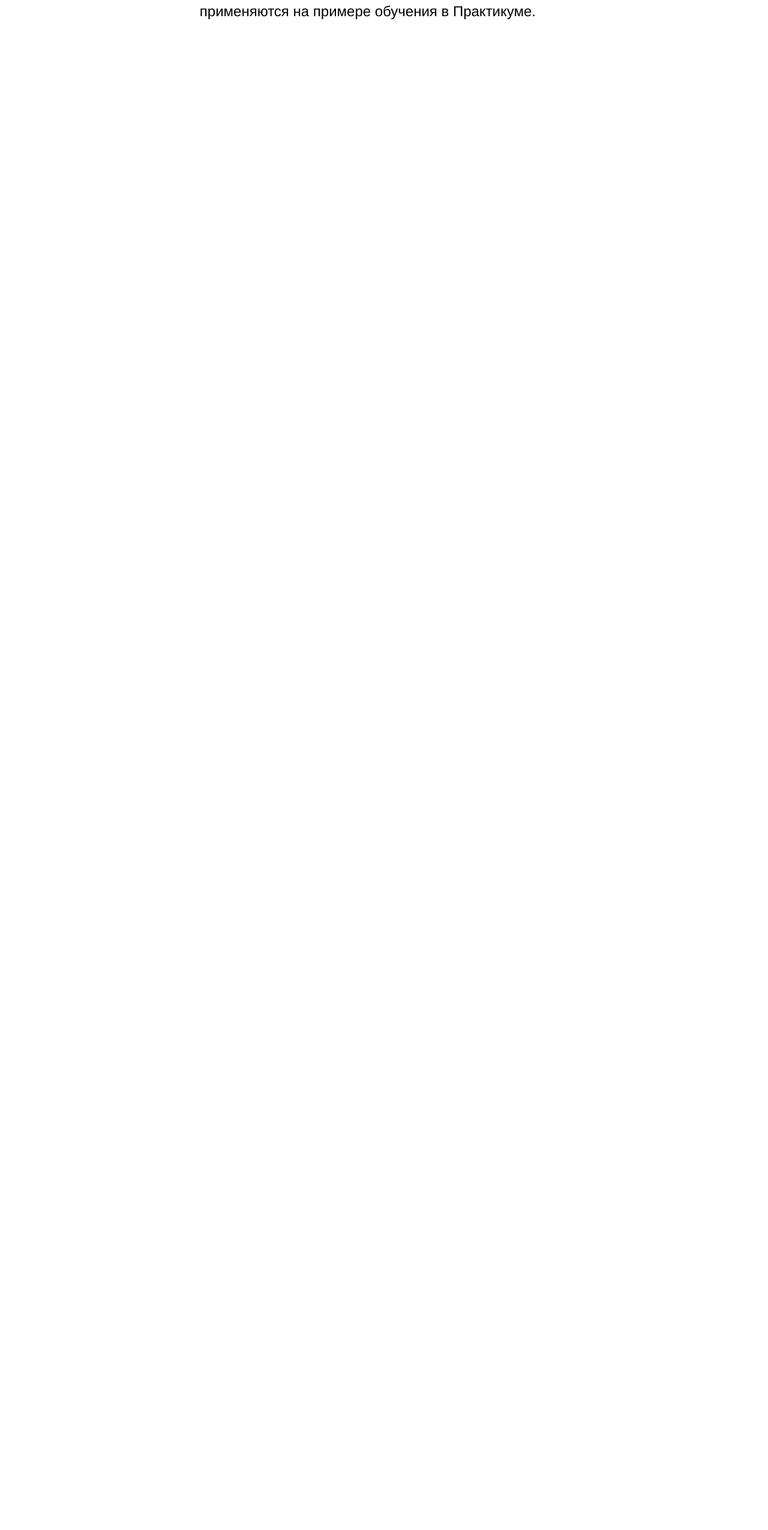
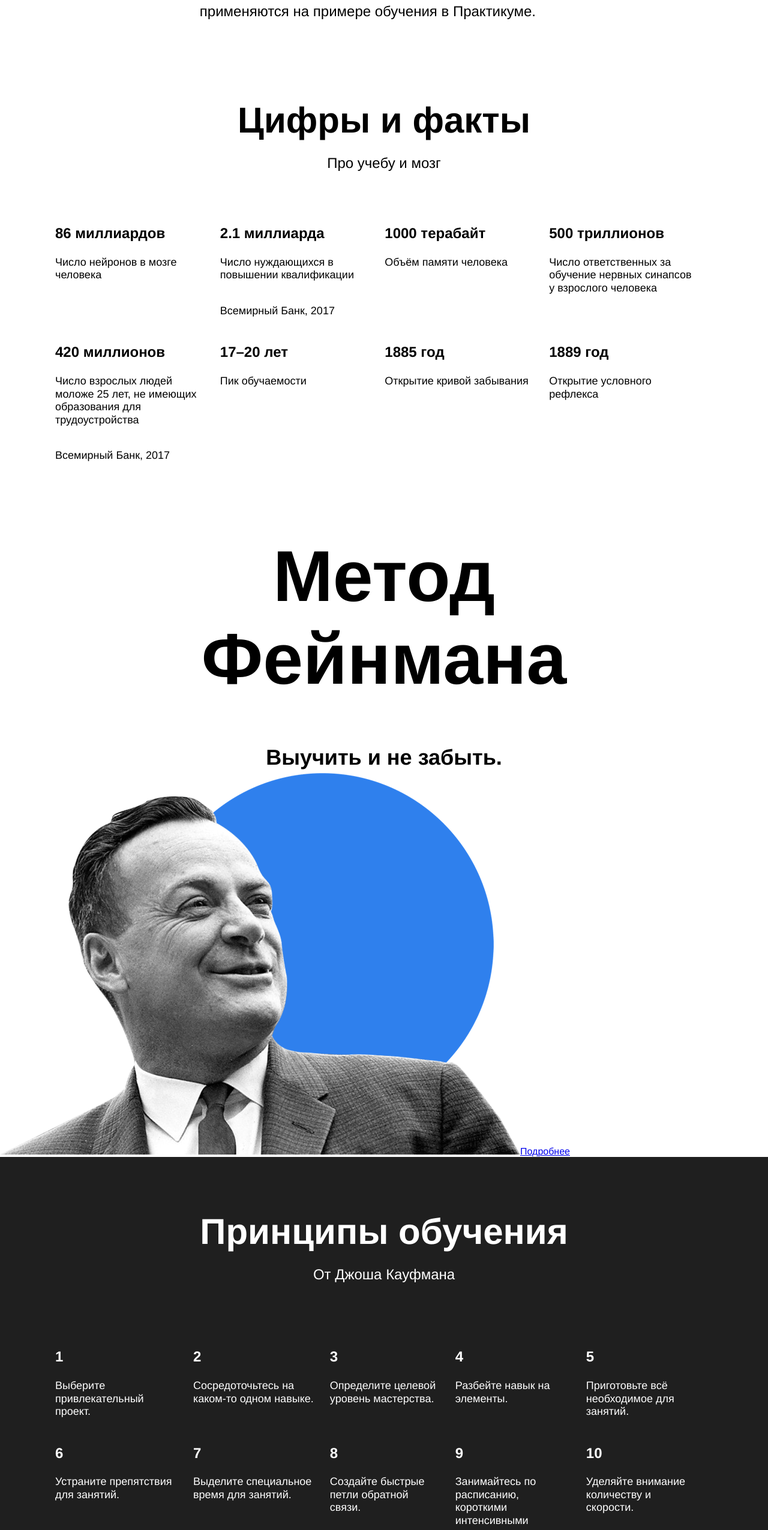
Before and after one commit to LalightKosh/My-first-rep, a React (Create React App) app: page / in a window 1280 px wide. Shown: the part 1304-3855 px from the top of the page at 60% size. Before the commit the page ends 1370 px from the top, so only its background shows below. Built offline with nearby package versions, Linux system fonts and the light colour scheme.

Commit message:
chore: finished a page

```diff
--- a/src/App.js
+++ b/src/App.js
@@ -1,6 +1,9 @@
 import "./index.css";
 import headerLogo from "./images/logo_place_header.svg";
+import footerLogo from "./images/logo_place_footer.svg";
 import headerImage from "./images/two_again.png";
+import feynman from "./images/feynman.png";
+import kaufman_triangle from "./images/kaufman-triangle.svg";
 
 const App = () => {
   return (
@@ -54,6 +57,181 @@ const App = () => {
           </div>
         </div>
       </section>
+      <section className="digits">
+        <h3 className="digits__title">Цифры и факты</h3>
+        <h2 className="digits__subtitle">Про учебу и мозг</h2>
+        <table className="digits__table">
+          <tr>
+            <td>
+              <p className="table__title">86 миллиардов</p>
+              <p className="table__text">Число нейронов в мозге человека</p>
+            </td>
+            <td>
+              <p className="table__title">2.1 миллиарда</p>
+              <p className="table__text">
+                Число нуждающихся в повышении квалификации
+              </p>
+              <p className="bank">Всемирный Банк, 2017</p>
+            </td>
+            <td>
+              <p className="table__title">1000 терабайт</p>
+              <p className="table__text">Объём памяти человека</p>
+            </td>
+            <td>
+              <p className="table__title">500 триллионов</p>
+              <p className="table__text">
+                Число ответственных за обучение нервных синапсов у взрослого
+                человека
+              </p>
+            </td>
+          </tr>
+          <tr>
+            <td>
+              <p className="table__title">420 миллионов</p>
+              <p className="table__text">
+                Число взрослых людей моложе 25 лет, не имеющих образования для
+                трудоустройства
+              </p>
+              <p className="bank">Всемирный Банк, 2017</p>
+            </td>
+            <td>
+              <p className="table__title">17–20 лет</p>
+              <p className="table__text">Пик обучаемости</p>
+            </td>
+            <td>
+              <p className="table__title">1885 год</p>
+              <p className="table__text">Открытие кривой забывания</p>
+            </td>
+            <td>
+              <p className="table__title">1889 год</p>
+              <p className="table__text">Открытие условного рефлекса</p>
+            </td>
+          </tr>
+        </table>
+      </section>
+      <section className="feynman" height="890px">
+        <h1 className="feynman__title">Метод Фейнмана</h1>
+        <h2 className="feynman__subtitle">Выучить и не забыть.</h2>
+        <img
+          className="feynman__portrait"
+          src={feynman}
+          width="867px"
+          height="637px"
+          alt="Portrait of Feynman"
+        />
+        <a href="https://en.wikipedia.org/wiki/Wiki" className="feynman__link">
+          Подробнее
+        </a>
+      </section>
+      <section className="kaufman">
+        <h3 className="kaufman__title">Принципы обучения</h3>
+        <h2 className="kaufman__subtitle">От Джоша Кауфмана</h2>
+        <table className="kaufman__table">
+          <tr>
+            <td>
+              <p className="kaufman__table__title">1</p>
+              <p className="kaufman__table__text">
+                Выберите привлекательный проект.
+              </p>
+            </td>
+            <td>
+              <p className="kaufman__table__title">2</p>
+              <p className="kaufman__table__text">
+                Сосредоточьтесь на каком-то одном навыке.
+              </p>
+            </td>
+            <td>
+              <p className="kaufman__table__title">3</p>
+              <p className="kaufman__table__text">
+                Определите целевой уровень мастерства.
+              </p>
+            </td>
+            <td>
+              <p className="kaufman__table__title">4</p>
+              <p className="kaufman__table__text">
+                Разбейте навык на элементы.
+              </p>
+            </td>
+            <td>
+              <p className="kaufman__table__title">5</p>
+              <p className="kaufman__table__text">
+                Приготовьте всё необходимое для занятий.
+              </p>
+            </td>
+          </tr>
+          <tr>
+            <td>
+              <p className="kaufman__table__title">6</p>
+              <p className="kaufman__table__text">
+                Устраните препятствия для занятий.
+              </p>
+            </td>
+            <td>
+              <p className="kaufman__table__title">7</p>
+              <p className="kaufman__table__text">
+                Выделите специальное время для занятий.
+              </p>
+            </td>
+            <td>
+              <p className="kaufman__table__title">8</p>
+              <p className="kaufman__table__text">
+                Создайте быстрые петли обратной связи.
+              </p>
+            </td>
+            <td>
+              <p className="kaufman__table__title">9</p>
+              <p className="kaufman__table__text">
+                Занимайтесь по расписанию, короткими интенсивными интервалами.
+              </p>
+            </td>
+            <td>
+              <p className="kaufman__table__title">10</p>
+              <p className="kaufman__table__text">
+                Уделяйте внимание количеству и скорости.
+              </p>
+            </td>
+          </tr>
+        </table>
+        <img
+          className="kaufman_triangle"
+          src={kaufman_triangle}
+          height="877px"
+          width="877px"
+          alt="Blue Triangle"
+        />
+      </section>
+      <section className="footer">
+        <div className="columns">
+          <div className="column__content">
+            <div className="content__copyright">
+              <img
+                className="footer__logo"
+                src={footerLogo}
+                width="228px"
+                height="32px"
+                alt="logo"
+              />
+              <p className="copyright__author">&copy; Виктор Абанькин</p>
+            </div>
+            <div className="column__content__info">
+              <p className="content__column-heading">О практикуме</p>
+              <div className="column-links">
+                <p className="footer__links">Главная</p>
+                <p className="footer__links">Концепция</p>
+                <p className="footer__links">Наставники</p>
+              </div>
+            </div>
+            <div className="column__content__social">
+              <p className="content__social-heading">Соцсети</p>
+              <div className="column-links">
+                <p className="footer__social-links">Facebook</p>
+                <p className="footer__social-links">Вконтакте</p>
+                <p className="footer__social-links">Instagram</p>
+              </div>
+            </div>
+          </div>
+        </div>
+      </section>
     </div>
   );
 };
--- a/src/index.css
+++ b/src/index.css
@@ -1,4 +1,8 @@
 @import "./styles/normalize.css";
 
 @import "./styles/header/header.css";
-@import "./styles/content/description.css"
+@import "./styles/content/description.css";
+@import "./styles/content/digits.css";
+@import "./styles/content/feynman.css";
+@import "./styles/content/kaufman.css";
+@import "./styles/footer/footer.css";
--- /dev/null
+++ b/src/styles/content/digits.css
@@ -0,0 +1,47 @@
+.digits__title {
+    line-height: 1.15em;
+    font-size: 60px;
+    font-weight: 600;
+    text-align: center;
+    width: 60%;
+    margin: auto;
+    padding: 100px 0 0 0;
+}
+
+.digits__subtitle {
+    line-height: 34px;
+    font-size: 24px;
+    text-align: center;
+    font-weight: normal;
+    width: 60%;
+    margin:auto;
+    padding: 20px 0 60px 0;
+}
+
+.digits__table {
+    margin: auto;
+    width: 1100px;
+}
+td {
+    width: 250px;
+    text-align: top;
+    vertical-align: top;
+    padding: 0 25px 0 0;
+}
+
+.table__title {
+    line-height: 1.15em;
+    font-size: 24px;
+    font-weight: 600;
+}
+
+.table__text {
+    line-height: 1.2em;
+    font-size: 18px;
+}
+
+.bank {
+    padding: 20px 0 0 0;
+    line-height: 1.2em;
+    font-size: 18px;
+}
--- /dev/null
+++ b/src/styles/content/feynman.css
@@ -0,0 +1,30 @@
+.feynman {
+    padding: 100px 0 0 0;
+}
+
+.feynman__title {
+    width: 648px;
+    line-height: 1.15em;
+    font-size: 120px;
+    font-weight: 600;
+    margin: auto;
+    text-align: center;
+}
+
+.feynman__subtitle {
+    padding: 70px 0 0 0;
+    line-height: 51px;
+    font-size: 36px;
+    margin: auto;
+    text-align: center;
+}
+
+.feynman__portrait {
+    position: relative;
+    bottom: 0;
+}
+
+.feynman__link {
+    top: 50%;
+    right: 0
+}
--- /dev/null
+++ b/src/styles/content/kaufman.css
@@ -0,0 +1,47 @@
+.kaufman {
+    background-color: #1f1f1f;
+}
+
+.kaufman__title {
+    line-height: 1.15em;
+    font-size: 60px;
+    font-weight: 600;
+    text-align: center;
+    width: 60%;
+    margin: auto;
+    padding: 90px 0 0 0;
+    color:white;
+}
+
+.kaufman__subtitle {
+    line-height: 34px;
+    font-size: 24px;
+    text-align: center;
+    font-weight: normal;
+    width: 60%;
+    margin:auto;
+    padding: 20px 0 80px 0;
+    color:white;
+}
+
+.kaufman__table {
+    margin: auto;
+    width: 1100px;
+    color: white;
+}
+
+.kaufman__table__title {
+    line-height: 1.15em;
+    font-size: 24px;
+    font-weight: 600;
+}
+
+.kaufman__table__text {
+    line-height: 1.2em;
+    font-size: 18px;
+}
+
+.kaufman_triangle {
+    position: relative;
+    z-index: 0;
+}
--- /dev/null
+++ b/src/styles/footer/footer.css
@@ -0,0 +1,19 @@
+.footer {
+    min-height: 350px;
+    background-color: #1f1f1f;
+    padding: 60px 0 0 0;
+    margin:auto;
+    color:white;
+    display: flex;
+    justify-content: space-between;
+}
+
+.footer__copyright {
+    line-height: 25px;
+    font-size: 18px;
+}
+
+.footer__columns {
+    display: flex;
+    justify-content: space-between;
+}
```
